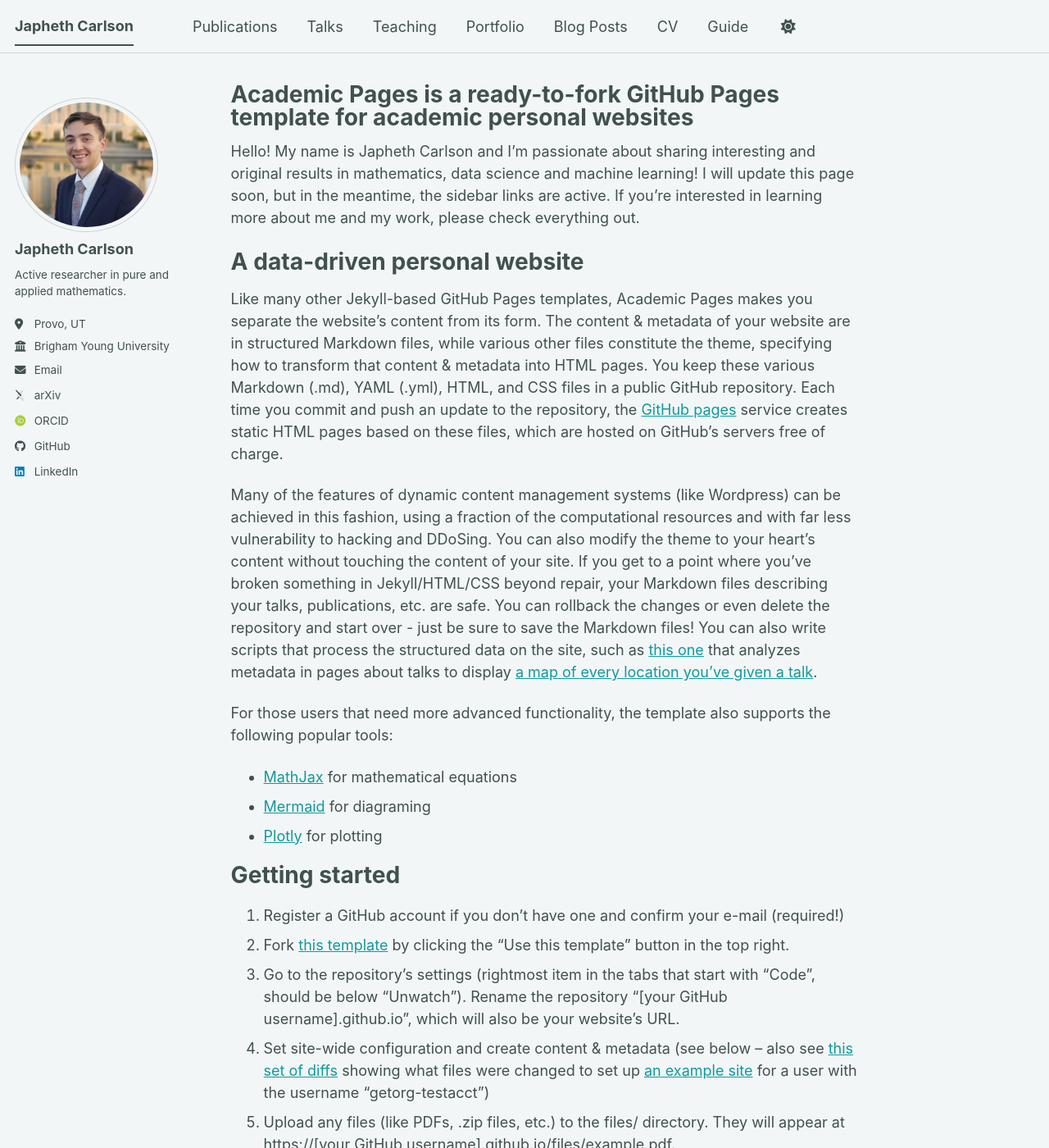
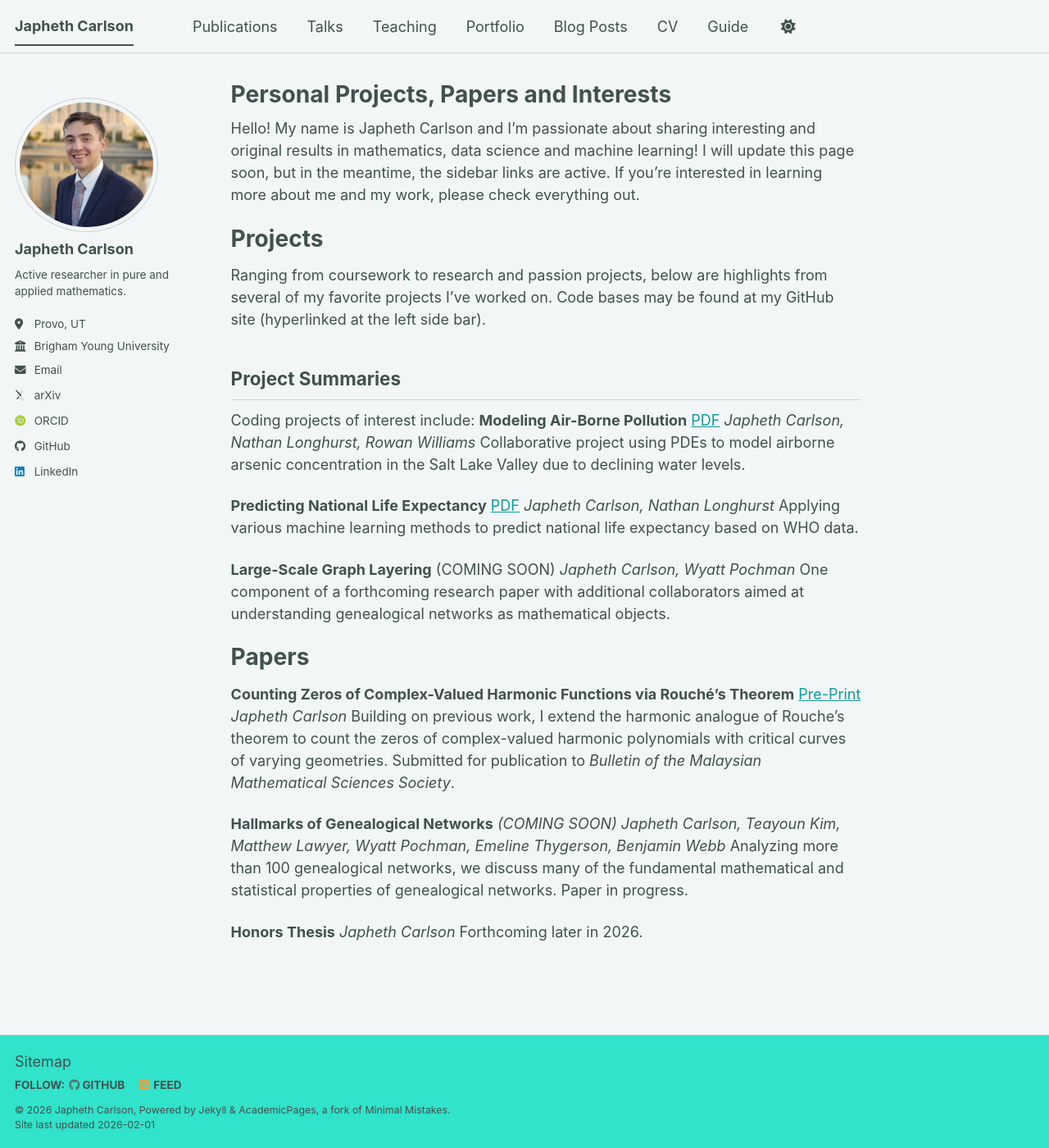
Before and after one commit to jrc117/jrc117.github.io, a Jekyll site: the page built from _pages/about.md, in a window 1280 px wide and 1400 px high. Shown: the whole window at 82% size. Built offline with Jekyll 4.4.1, drawn with Linux system fonts in a browser that asks for light colours; some web fonts are replaced; a script bundle is joined from its source files by our own code; library files that are not in the unit come from our copies; some of the changed text lies outside the part shown.

Commit message:
Revise about page title and content sections
Updated the title and content structure of the about page, including project summaries and descriptions.

```diff
--- a/_pages/about.md
+++ b/_pages/about.md
@@ -1,6 +1,6 @@
 ---
 permalink: /
-title: "Academic Pages is a ready-to-fork GitHub Pages template for academic personal websites"
+title: "Personal Projects, Papers and Interests"
 author_profile: true
 redirect_from:
   - /about/
@@ -9,46 +9,35 @@ redirect_from:
 
 Hello!  My name is Japheth Carlson and I'm passionate about sharing interesting and original results in mathematics, data science and machine learning!  I will update this page soon, but in the meantime, the sidebar links are active.  If you're interested in learning more about me and my work, please check everything out.
 
-A data-driven personal website
+Projects
 ======
-Like many other Jekyll-based GitHub Pages templates, Academic Pages makes you separate the website's content from its form. The content & metadata of your website are in structured Markdown files, while various other files constitute the theme, specifying how to transform that content & metadata into HTML pages. You keep these various Markdown (.md), YAML (.yml), HTML, and CSS files in a public GitHub repository. Each time you commit and push an update to the repository, the [GitHub pages](https://pages.github.com/) service creates static HTML pages based on these files, which are hosted on GitHub's servers free of charge.
+Ranging from coursework to research and passion projects, below are highlights from several of my favorite projects I've worked on.  Code bases may be found at my GitHub site (hyperlinked at the left side bar).
 
-Many of the features of dynamic content management systems (like Wordpress) can be achieved in this fashion, using a fraction of the computational resources and with far less vulnerability to hacking and DDoSing. You can also modify the theme to your heart's content without touching the content of your site. If you get to a point where you've broken something in Jekyll/HTML/CSS beyond repair, your Markdown files describing your talks, publications, etc. are safe. You can rollback the changes or even delete the repository and start over - just be sure to save the Markdown files! You can also write scripts that process the structured data on the site, such as [this one](https://github.com/academicpages/academicpages.github.io/blob/master/talkmap.ipynb) that analyzes metadata in pages about talks to display [a map of every location you've given a talk](https://academicpages.github.io/talkmap.html).
+Project Summaries
+------
+Coding projects of interest include:
+**Modeling Air-Borne Pollution** [PDF](files/SLC_Project.pdf)
+_Japheth Carlson, Nathan Longhurst, Rowan Williams_
+Collaborative project using PDEs to model airborne arsenic concentration in the Salt Lake Valley due to declining water levels.
 
-For those users that need more advanced functionality, the template also supports the following popular tools:
-- [MathJax](https://www.mathjax.org/) for mathematical equations
-- [Mermaid](https://mermaid.js.org/) for diagraming
-- [Plotly](https://plotly.com/javascript/) for plotting
+**Predicting National Life Expectancy** [PDF](files/Life_Expectancy_Project.pdf)
+_Japheth Carlson, Nathan Longhurst_
+Applying various machine learning methods to predict national life expectancy based on WHO data.
 
-Getting started
+**Large-Scale Graph Layering** (COMING SOON)
+_Japheth Carlson, Wyatt Pochman_
+One component of a forthcoming research paper with additional collaborators aimed at understanding genealogical networks as mathematical objects.
+
+Papers
 ======
-1. Register a GitHub account if you don't have one and confirm your e-mail (required!)
-1. Fork [this template](https://github.com/academicpages/academicpages.github.io) by clicking the "Use this template" button in the top right.
-1. Go to the repository's settings (rightmost item in the tabs that start with "Code", should be below "Unwatch"). Rename the repository "[your GitHub username].github.io", which will also be your website's URL.
-1. Set site-wide configuration and create content & metadata (see below -- also see [this set of diffs](https://archive.is/3TPas) showing what files were changed to set up [an example site](https://getorg-testacct.github.io) for a user with the username "getorg-testacct")
-1. Upload any files (like PDFs, .zip files, etc.) to the files/ directory. They will appear at https://[your GitHub username].github.io/files/example.pdf.
-1. Check status by going to the repository settings, in the "GitHub pages" section
+**Counting Zeros of Complex-Valued Harmonic Functions via Rouché's Theorem** [Pre-Print](https://arxiv.org/abs/2508.06721)
+_Japheth Carlson_
+Building on previous work, I extend the harmonic analogue of Rouche's theorem to count the zeros of complex-valued harmonic polynomials with critical curves of varying geometries.  Submitted for publication to _Bulletin of the Malaysian Mathematical Sciences Society_.
 
-Site-wide configuration
-------
-The main configuration file for the site is in the base directory in [_config.yml](https://github.com/academicpages/academicpages.github.io/blob/master/_config.yml), which defines the content in the sidebars and other site-wide features. You will need to replace the default variables with ones about yourself and your site's github repository. The configuration file for the top menu is in [_data/navigation.yml](https://github.com/academicpages/academicpages.github.io/blob/master/_data/navigation.yml). For example, if you don't have a portfolio or blog posts, you can remove those items from that navigation.yml file to remove them from the header.
+**Hallmarks of Genealogical Networks** _(COMING SOON)_
+_Japheth Carlson, Teayoun Kim, Matthew Lawyer, Wyatt Pochman, Emeline Thygerson, Benjamin Webb_
+Analyzing more than 100 genealogical networks, we discuss many of the fundamental mathematical and statistical properties of genealogical networks.  Paper in progress.
 
-Create content & metadata
-------
-For site content, there is one Markdown file for each type of content, which are stored in directories like _publications, _talks, _posts, _teaching, or _pages. For example, each talk is a Markdown file in the [_talks directory](https://github.com/academicpages/academicpages.github.io/tree/master/_talks). At the top of each Markdown file is structured data in YAML about the talk, which the theme will parse to do lots of cool stuff. The same structured data about a talk is used to generate the list of talks on the [Talks page](https://academicpages.github.io/talks), each [individual page](https://academicpages.github.io/talks/2012-03-01-talk-1) for specific talks, the talks section for the [CV page](https://academicpages.github.io/cv), and the [map of places you've given a talk](https://academicpages.github.io/talkmap.html) (if you run this [python file](https://github.com/academicpages/academicpages.github.io/blob/master/talkmap.py) or [Jupyter notebook](https://github.com/academicpages/academicpages.github.io/blob/master/talkmap.ipynb), which creates the HTML for the map based on the contents of the _talks directory).
-
-**Markdown generator**
-
-The repository includes [a set of Jupyter notebooks](https://github.com/academicpages/academicpages.github.io/tree/master/markdown_generator
-) that converts a CSV containing structured data about talks or presentations into individual Markdown files that will be properly formatted for the Academic Pages template. The sample CSVs in that directory are the ones I used to create my own personal website at stuartgeiger.com. My usual workflow is that I keep a spreadsheet of my publications and talks, then run the code in these notebooks to generate the Markdown files, then commit and push them to the GitHub repository.
-
-How to edit your site's GitHub repository
-------
-Many people use a git client to create files on their local computer and then push them to GitHub's servers. If you are not familiar with git, you can directly edit these configuration and Markdown files directly in the github.com interface. Navigate to a file (like [this one](https://github.com/academicpages/academicpages.github.io/blob/master/_talks/2012-03-01-talk-1.md) and click the pencil icon in the top right of the content preview (to the right of the "Raw | Blame | History" buttons). You can delete a file by clicking the trashcan icon to the right of the pencil icon. You can also create new files or upload files by navigating to a directory and clicking the "Create new file" or "Upload files" buttons.
-
-Example: editing a Markdown file for a talk
-![Editing a Markdown file for a talk](/images/editing-talk.png)
-
-For more info
-------
-More info about configuring Academic Pages can be found in [the guide](https://academicpages.github.io/markdown/), the [growing wiki](https://github.com/academicpages/academicpages.github.io/wiki), and you can always [ask a question on GitHub](https://github.com/academicpages/academicpages.github.io/discussions). The [guides for the Minimal Mistakes theme](https://mmistakes.github.io/minimal-mistakes/docs/configuration/) (which this theme was forked from) might also be helpful.
+**Honors Thesis**
+_Japheth Carlson_
+Forthcoming later in 2026.
```
